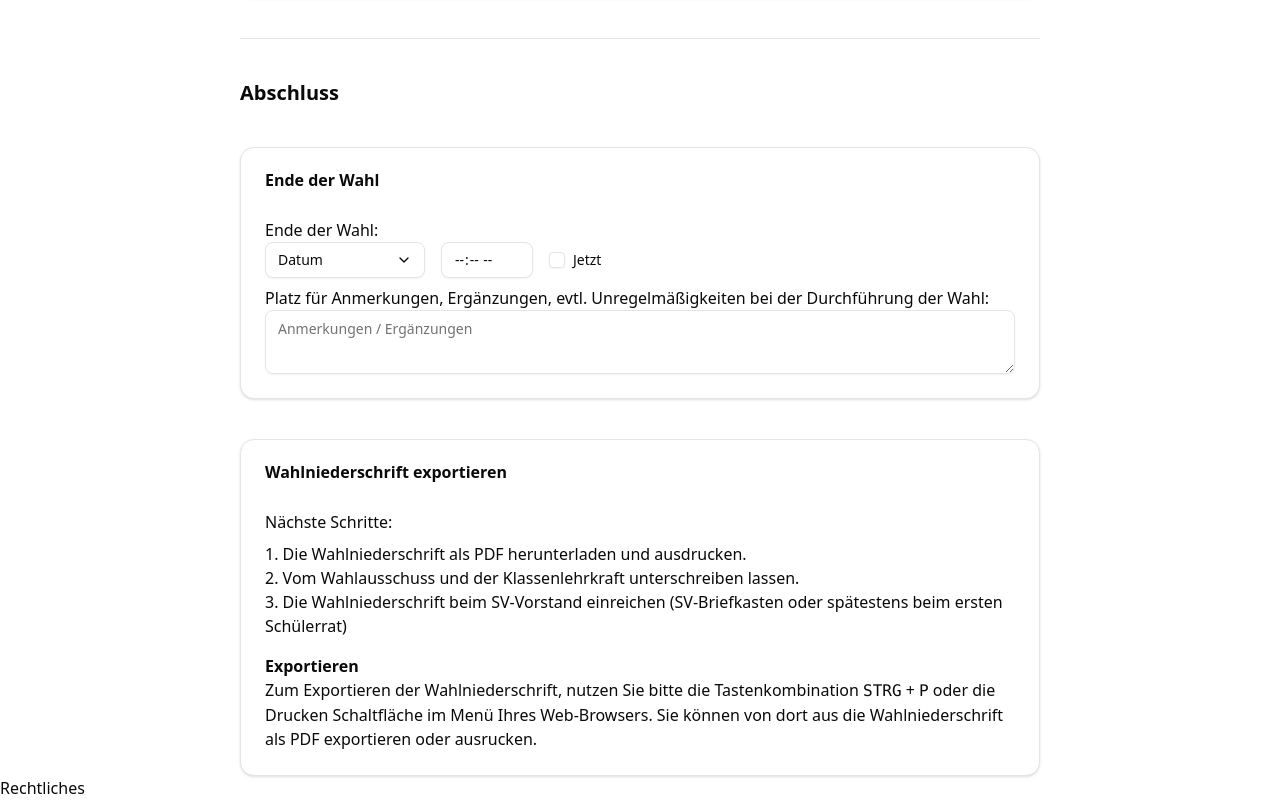
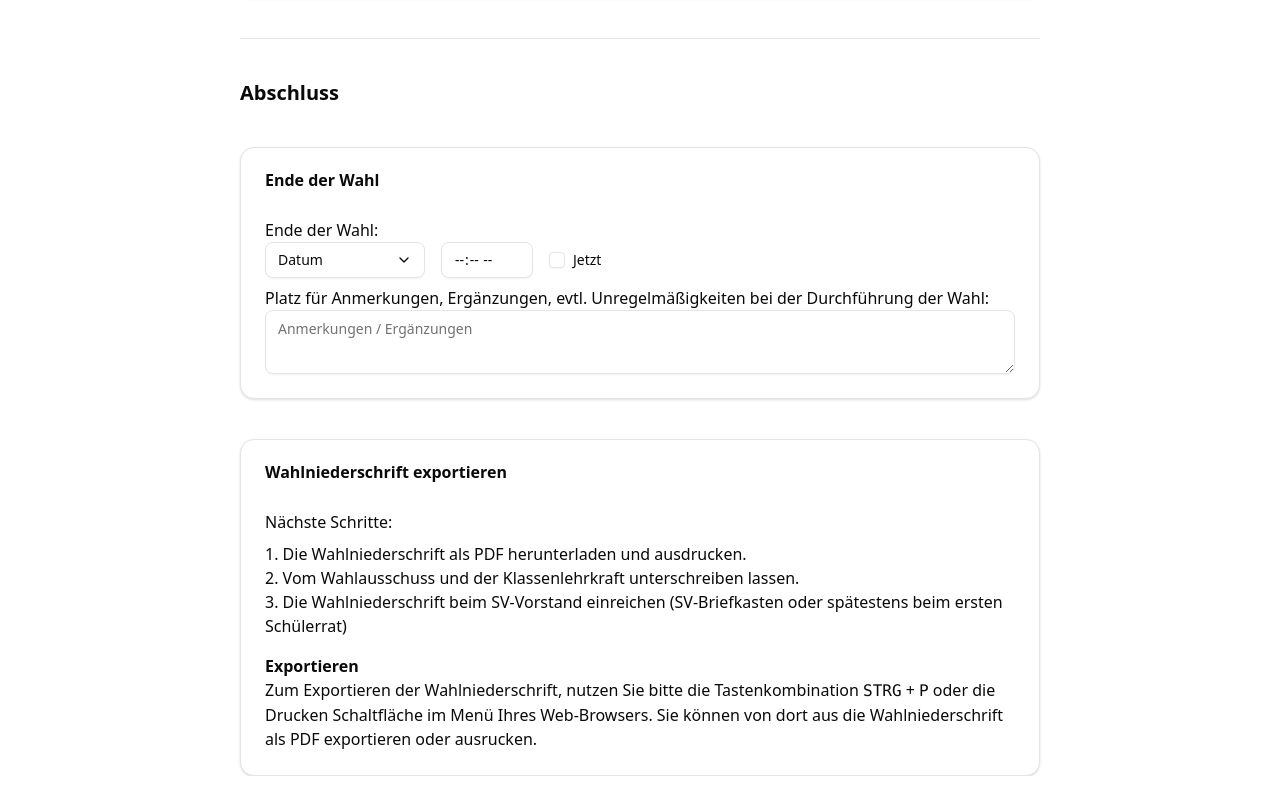
Before and after one commit to filip326/class-representative-election, a React (Vite) app: page / in a window 1280 px wide. Shown: the part 3643-4443 px from the top of the page. After the commit the page ends 4419 px from the top, so only its background shows below. Built offline with nearby package versions, Linux system fonts and the light colour scheme.

Commit message:
refactor: comment out footer section for legal links in App component

```diff
--- a/src/App.tsx
+++ b/src/App.tsx
@@ -70,12 +70,11 @@ function App() {
                 <SectionExport />
             </div>
 
-            <footer>
-                {/* Links to imprint and privacy policy */}
+            {/* <footer>
                 <a href="/legal.txt" target="_blank">
                     Rechtliches
                 </a>
-            </footer>
+            </footer> */}
         </ElectionProvider>
     );
 }
```
